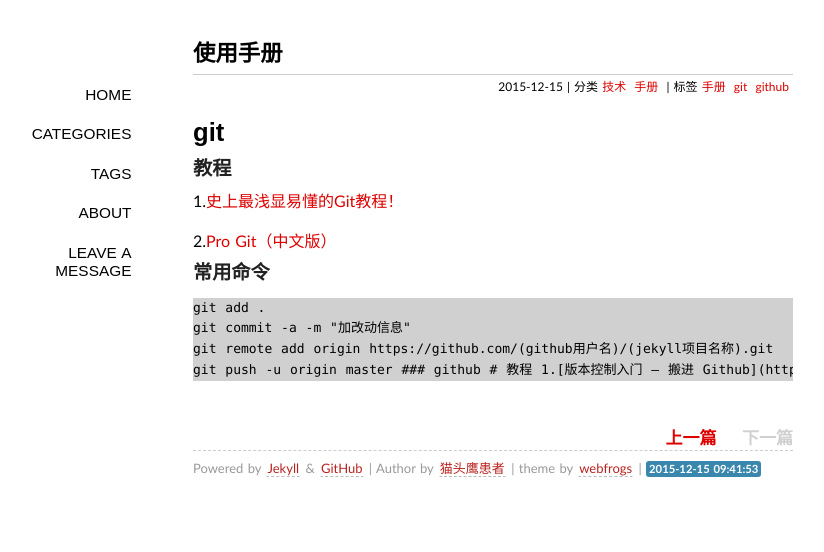
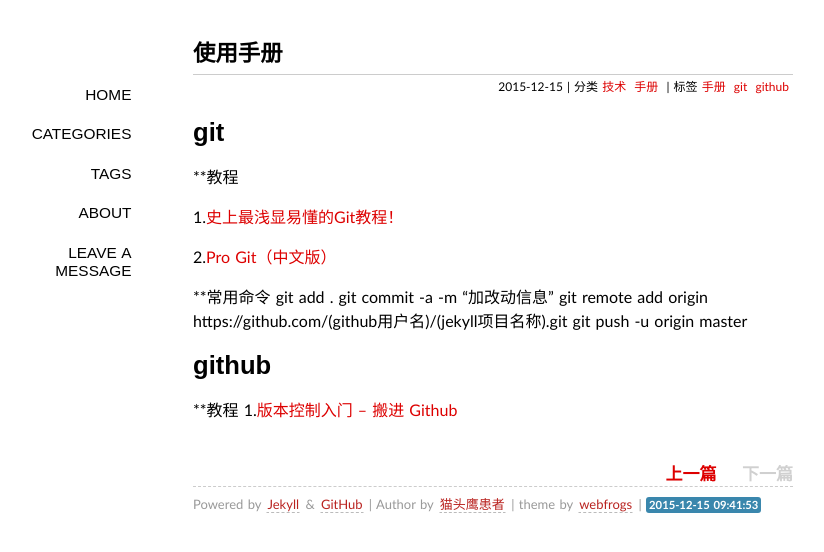
Before and after one commit to NightKs/NightKs.github.io, a Jekyll site: the page built from _posts/2015-12-15-shi-yong-shou-ce.md, in a window 1280 px wide. Shown: the top 552 px of the page, without its empty margins (147-971 px from the left). Built offline with Jekyll 4.4.1, drawn with Linux system fonts in a browser that asks for light colours; some web fonts are replaced; Markdown is read by kramdown in place of the engine named in the settings; comment, search, counter and statistics services are not loaded.

Commit message:
部署blog

```diff
--- a/_posts/2015-12-15-shi-yong-shou-ce.md
+++ b/_posts/2015-12-15-shi-yong-shou-ce.md
@@ -7,7 +7,7 @@ tags: 手册 git github
 ---
 #git
 
-###教程
+**教程
 
 
 1.[史上最浅显易懂的Git教程！](http://www.liaoxuefeng.com/wiki/
@@ -15,11 +15,12 @@ tags: 手册 git github
 
 2.[Pro Git（中文版）](http://git.oschina.net/progit/)
 
-###常用命令
+**常用命令
 	git add .
 	git commit -a -m "加改动信息"
 	git remote add origin https://github.com/(github用户名)/(jekyll项目名称).git
 	git push -u origin master
-###github
-#教程
+
+#github
+**教程
 1.[版本控制入门 – 搬进 Github](http://www.imooc.com/learn/390)
```
